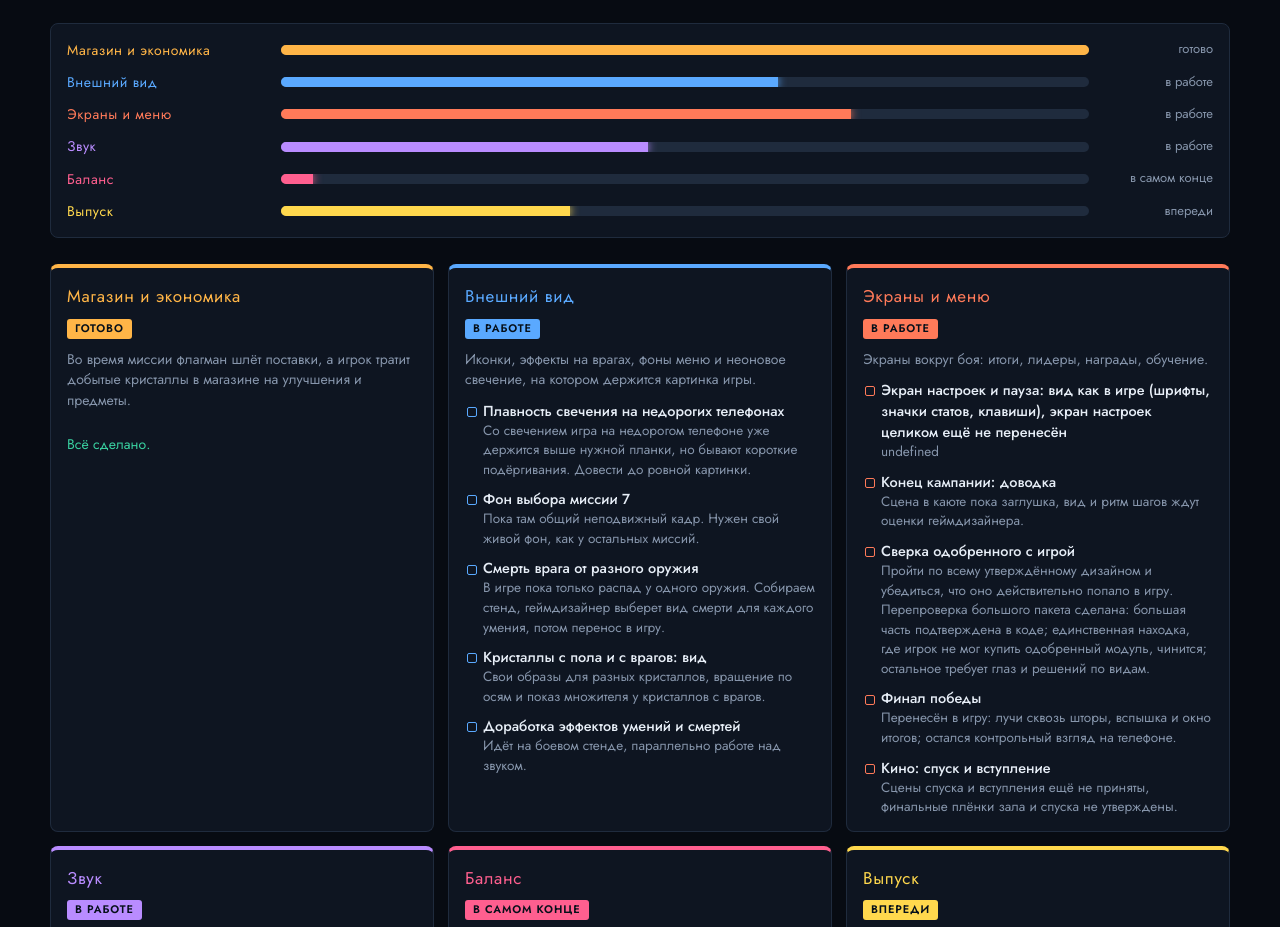
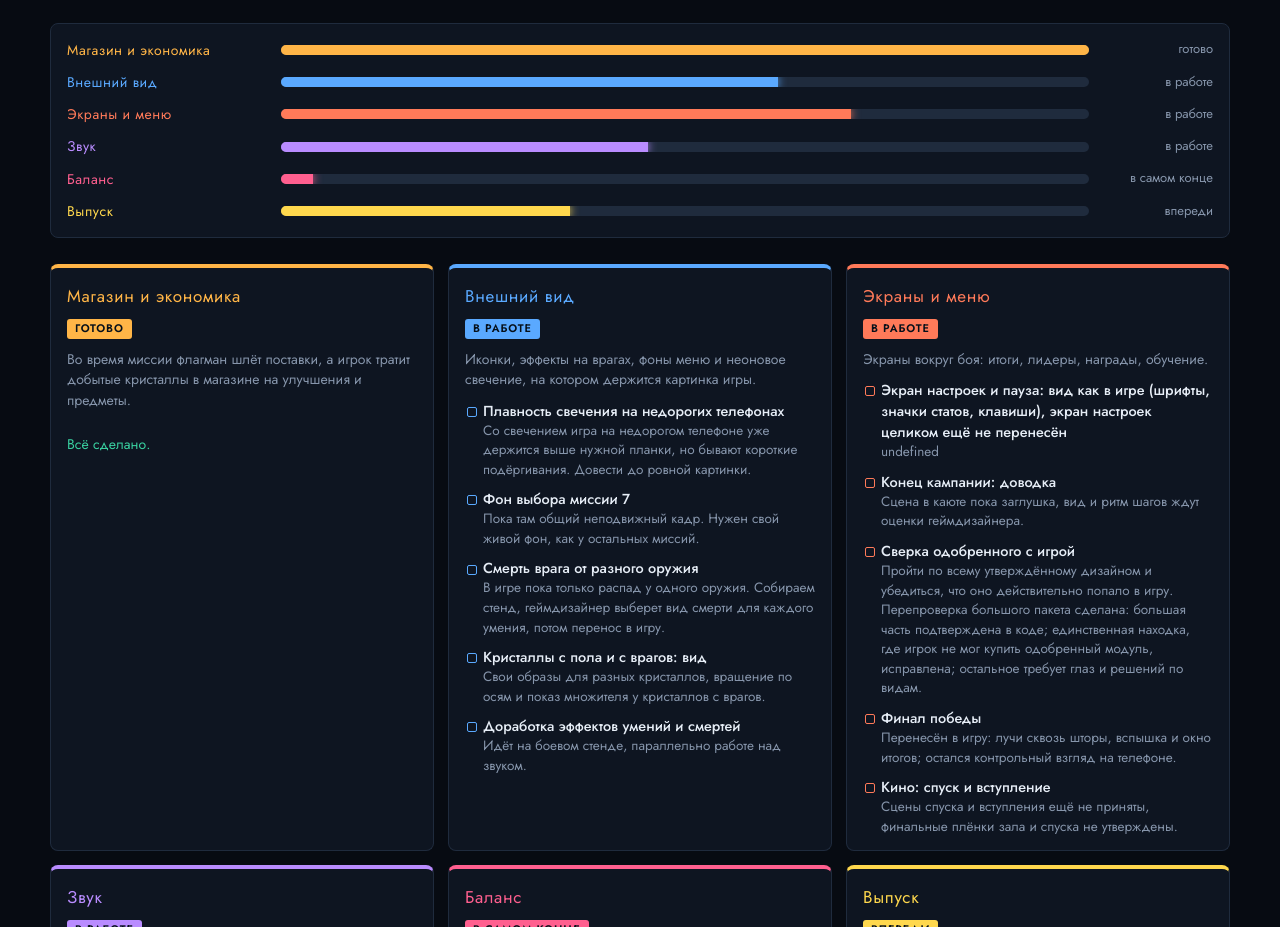
Before and after one commit to Paramonov86/doroga, a plain HTML site: page index.html in a window 1280 px wide. Shown: the part 173-1100 px from the top of the page. Drawn offline with Linux system fonts and the light colour scheme; a web font is replaced by a local one.

Commit message:
дорога до релиза: обновление 15.11.2026

```diff
--- a/index.html
+++ b/index.html
@@ -104,7 +104,7 @@ const S=[
    [1,'Журнал врагов «Засекречено»: новая лента карточек, изучение зажатием, свечение'],
    [1,'Старый экран итога миссии убран, остался только новый'],
    [0,'Конец кампании: доводка','Сцена в каюте пока заглушка, вид и ритм шагов ждут оценки геймдизайнера.'],
-   [0,'Сверка одобренного с игрой','Пройти по всему утверждённому дизайном и убедиться, что оно действительно попало в игру. Перепроверка большого пакета сделана: большая часть подтверждена в коде; единственная находка, где игрок не мог купить одобренный модуль, чинится; остальное требует глаз и решений по видам.'],
+   [0,'Сверка одобренного с игрой','Пройти по всему утверждённому дизайном и убедиться, что оно действительно попало в игру. Перепроверка большого пакета сделана: большая часть подтверждена в коде; единственная находка, где игрок не мог купить одобренный модуль, исправлена; остальное требует глаз и решений по видам.'],
    [0,'Финал победы','Перенесён в игру: лучи сквозь шторы, вспышка и окно итогов; остался контрольный взгляд на телефоне.'],
    [0,'Кино: спуск и вступление','Сцены спуска и вступления ещё не приняты, финальные плёнки зала и спуска не утверждены.'],
    [1,'Ордена: новые условия под нынешние правила, прогресс на карточке, сохранение в облаке'],
```
